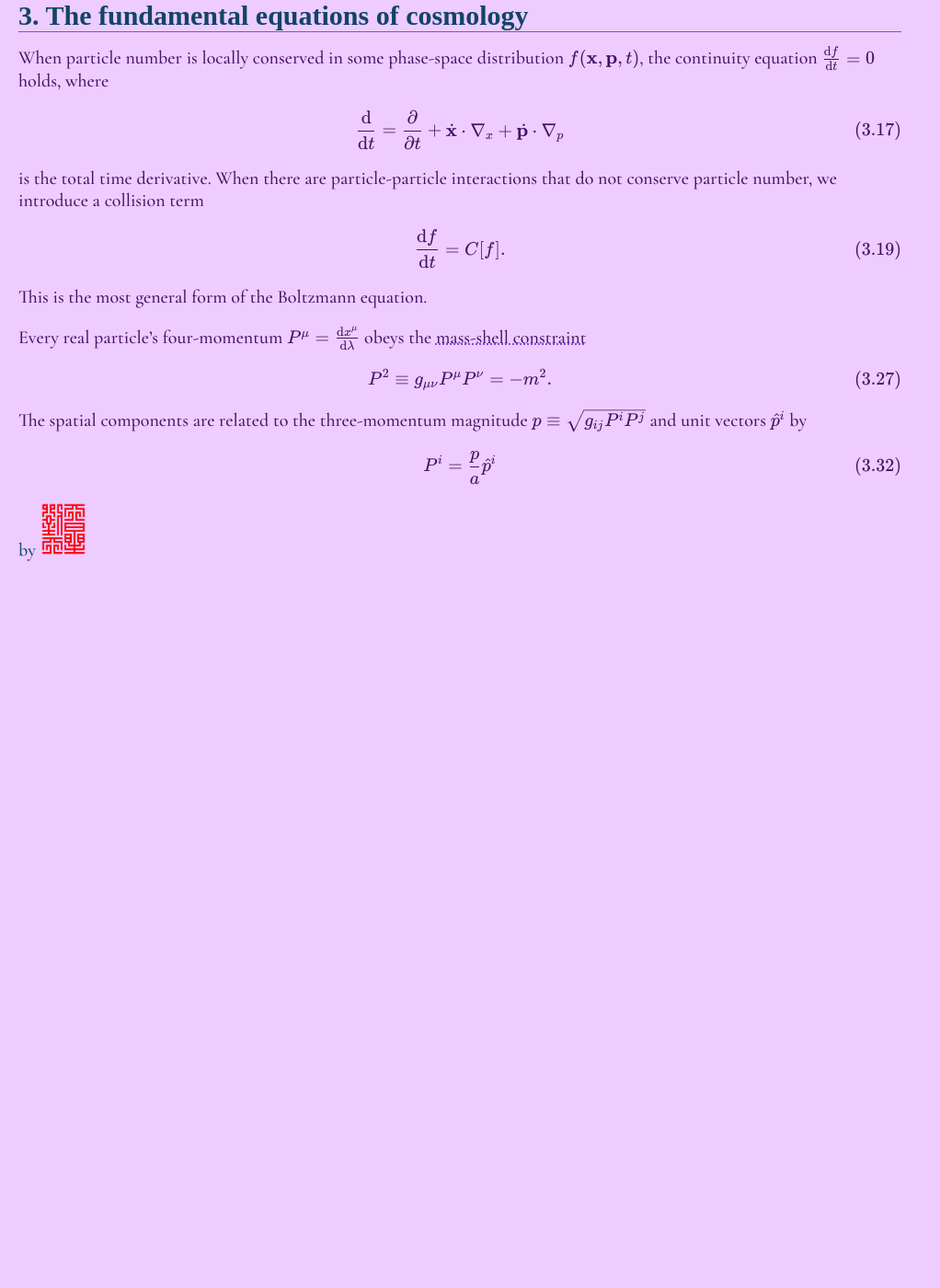
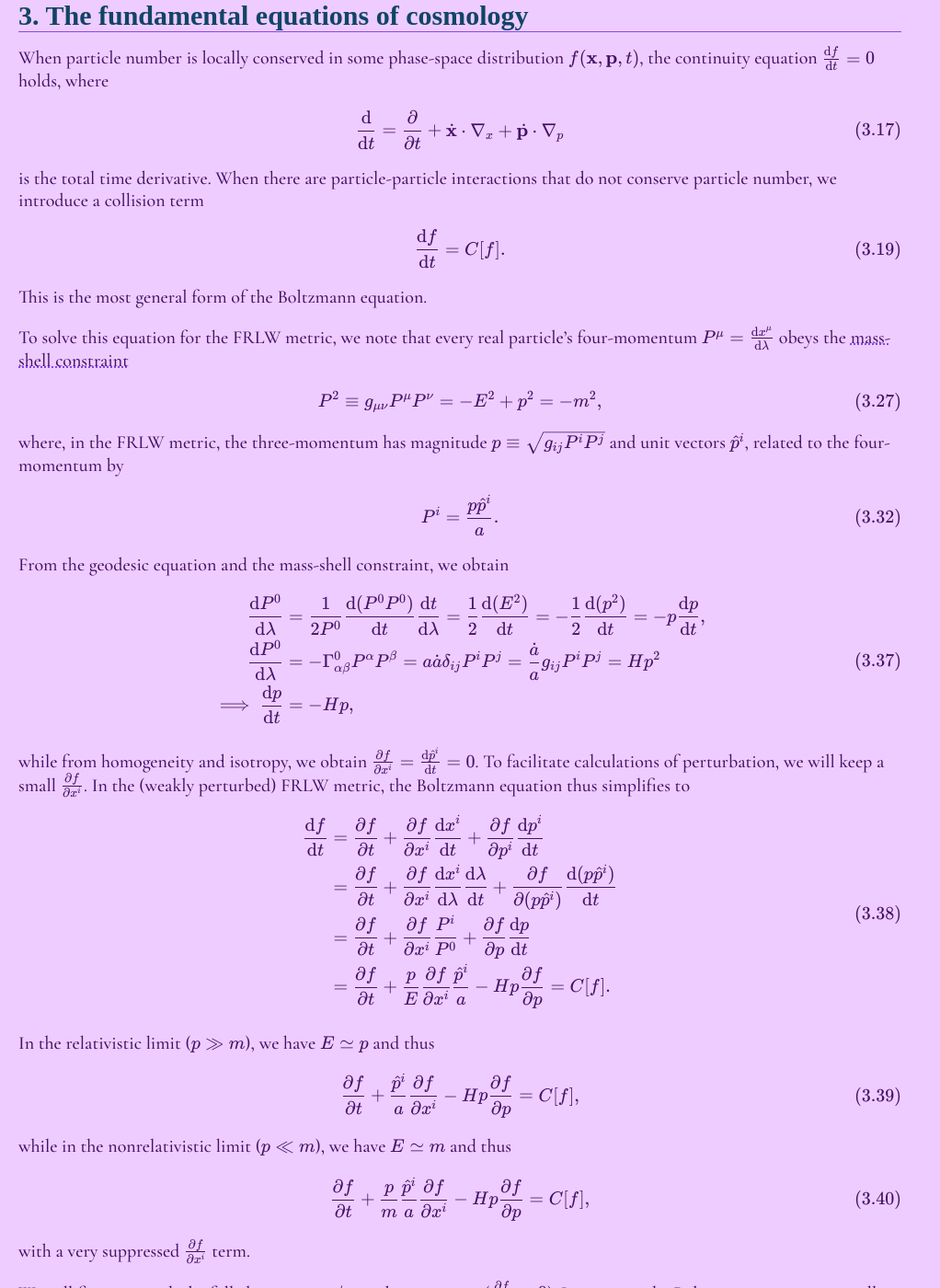
Before and after one commit to xingyzt/notes, a Jekyll site: the page built from modern-cosmology/3.md, in a window 1280 px wide and 1400 px high, scrolled down 2825 px. Shown: the whole window at 92% size, without its empty margins (0-1022 px from the left). Built offline with Jekyll 4.4.1, drawn with Linux system fonts in a browser that asks for light colours; some web fonts are replaced; our own code applies the rules of GitHub Pages for plain Markdown files; before the commit the page ends 3455 px from its top, so only the background shows below that; some of the changed text lies outside the part shown.

Commit message:
More Boltzmann

```diff
--- a/modern-cosmology/3.md
+++ b/modern-cosmology/3.md
@@ -208,21 +208,79 @@ we introduce a collision term
 \\]
 This is the most general form of the Boltzmann equation.
 
+To solve this equation for the FRLW metric, we note that every real particle’s four-momentum
+$P^\mu = \f{\d x^\mu}{\d\lambda}$ obeys the **mass-shell constraint**
+\\[
+P^2 \equiv g\_{\mu\nu} P^\mu P^\nu = -E^2 + p^2 = -m^2,
+\tag{3.27}
+\\]
+where, in the FRLW metric, the three-momentum has magnitude $p \equiv \sqrt{g_{ij} P^i P^j}$ and unit vectors $\hat p^i$, related to the four-momentum by
+\\[
+P^i = \f{p\hat p^i}a.
+\tag{3.32}
+\\]
+From the geodesic equation and the mass-shell constraint, we obtain
+\\[\begin{aligned}
+\f{\d P^0}{\d\lambda}
+&= \f1{2 P^0} \f{\d(P^0 P^0)}{\d t} \f{\d t}{\d\lambda}
+= \f12\f{\d(E^2)}{\d t}
+= -\f12\f{\d(p^2)}{\d t}
+= -p\f{\d p}{\d t},
+\\\
+\f{\d P^0}{\d\lambda}
+&= -\Gamma^0\_{\alpha\beta} P^\alpha P^\beta
+= a\dot a\delta_{ij} P^i P^j
+= \f{\dot a}a g_{ij} P^i P^j
+= H p^2
+\\\
+\implies \f{\d p}{\d t} &= -Hp,
+\tag{3.37}
+\end{aligned} \\]
+while from homogeneity and isotropy, we obtain $\f{\p f}{\p x^i} = \f{\d\hat p^i}{\d t} = 0$.
+To facilitate calculations of perturbation, we will keep a small $\f{\p f}{\p x^i}$.
+In the (weakly perturbed) FRLW metric, the Boltzmann equation thus simplifies to
+\\[\begin{aligned}
+\f{\d f}{\d t}
+&= \f{\p f}{\p t} + \f{\p f}{\p x^i} \f{\d x^i}{\d t} + \f{\p f}{\p p^i} \f{\d p^i}{\d t}
+\\\
+&= \f{\p f}{\p t} + \f{\p f}{\p x^i} \f{\d x^i}{\d\lambda} \f{\d\lambda}{\d t} + \f{\p f}{\p(p\hat p^i)} \f{\d (p\hat p^i)}{\d t}
+\\\
+&= \f{\p f}{\p t} + \f{\p f}{\p x^i} \f{P^i}{P^0} + \f{\p f}{\p p} \f{\d p}{\d t}
+\\\
+&= \f{\p f}{\p t} + \f{p}{E} \f{\p f}{\p x^i} \f{\hat p^i}{a} - Hp \f{\p f}{\p p} = C[f].
+\tag{3.38}
+\end{aligned}\\]
+
+In the relativistic limit ($p \gg m$), we have $E \simeq p$ and thus
+\\[
+\f{\p f}{\p t} + \f{\hat p^i}a \f{\p f}{\p x^i} - Hp\f{\p f}{\p p} = C[f],
+\tag{3.39}
+\\]
+while in the nonrelativistic limit ($p \ll m$), we have $E\simeq m$ and thus
+\\[
+\f{\p f}{\p t} + \f p m \f{\hat p^i}a \f{\p f}{\p x^i} - Hp\f{\p f}{\p p} = C[f],
+\tag{3.40}
+\\]
+with a very suppressed $\f{\p f}{\p x^i}$ term.
+
+We will first approach the fully homogenous/nonrelativistic case ($\f{\p f}{\p x^i} = 0$).
+Integrating the Boltzmann equation over all three-momenta, we obtain
+\\[\begin{aligned}
+&\quad \int \f{\d^3 p}{[2\pi]^3} \f{\p f}{\p t} - H \int \f{\d^3 p}{[2\pi]^3} p \f{\p f}{\p p}
+\\\
+&= \f{\p}{\p t}\int \f{\d^3 p}{[2\pi]^3} f - H \brk{
+    \int \f{\d^2 \hat p}{[2\pi]^3} p^3 f\Bigg|\_{p=0}^{p=\infty} - 3\int \f{\d^3 p}{[2\pi]^3} f
+}
+\\\
+&= \f{\p n}{\p t} + 3 H n
+= \int \f{\d^3 p}{[2\pi]^3} C[f].
+\tag{3.43}
+\end{aligned}\\]
+In the absence of collisions $(C[f] = 0)$, this confirms the $n\propto a^{-3}$ relation from earlier.
+However, collisions can alter the dynamics of $n$.
 
 
 
-Every real particle’s four-momentum
-$P^\mu = \f{\d x^\mu}{\d\lambda}$
-obeys the **mass-shell constraint**
-\\[
-P^2 \equiv g\_{\mu\nu} P^\mu P^\nu = -m^2.
-\tag{3.27}
-\\]
-The spatial components are related to the three-momentum magnitude $p \equiv \sqrt{g_{ij} P^i P^j}$ and unit vectors $\hat p^i$ by
-\\[
-P^i = \f{p}{a}\hat p^i
-\tag{3.32}
-\\]
 
 
 
```
